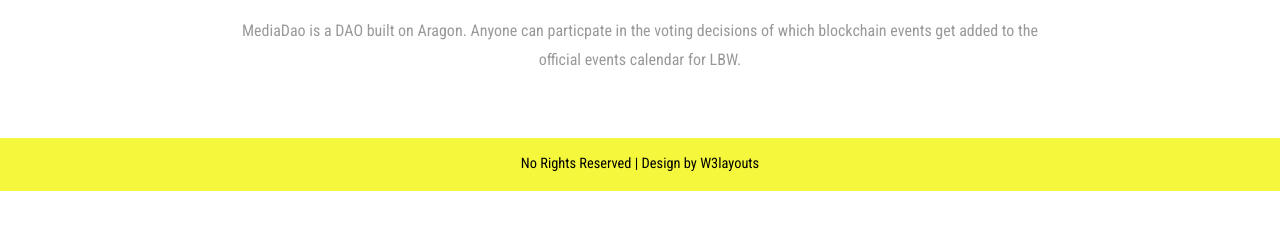
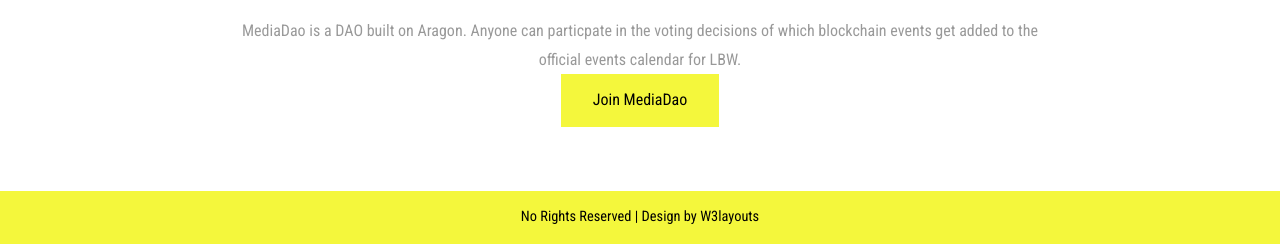
Before and after one commit to joeycharlesworth/LBW2, a plain HTML site: page index2.html in a window 1280 px wide. Shown: the part 1961-2205 px from the top of the page. Before the commit the page ends 2152 px from the top, so only its background shows below. Drawn offline with Linux system fonts and the light colour scheme.

Commit message:
added button to MediaDao

```diff
--- a/index2.html
+++ b/index2.html
@@ -204,6 +204,7 @@ License URL: http://creativecommons.org/licenses/by/3.0/
 				<div class="w3ls-border"> </div>
 				<div class="introduction-info">
 				<p>MediaDao is a DAO built on Aragon. Anyone can particpate in the voting decisions of which blockchain events get added to the official events calendar for LBW.</p>
+				<div><button class="button">Join MediaDao</button></div>
 			</div>
 			</div>
 
```
